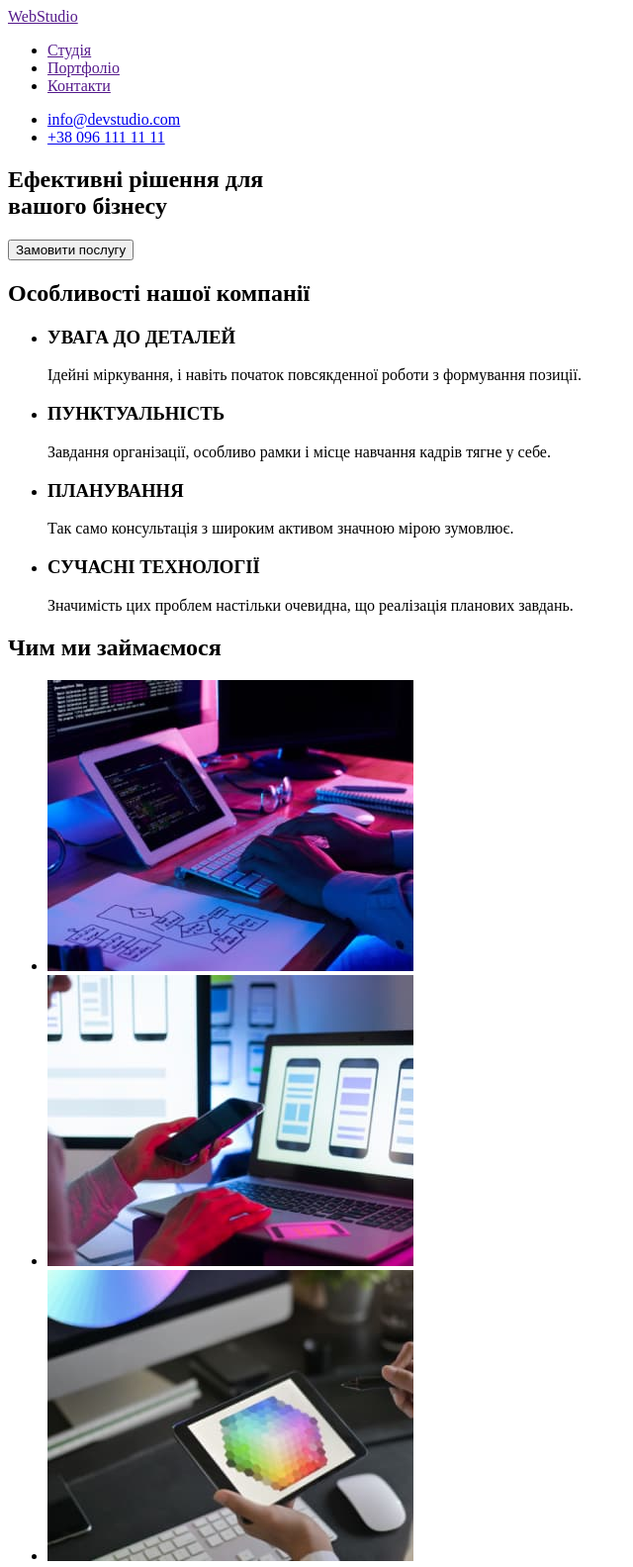
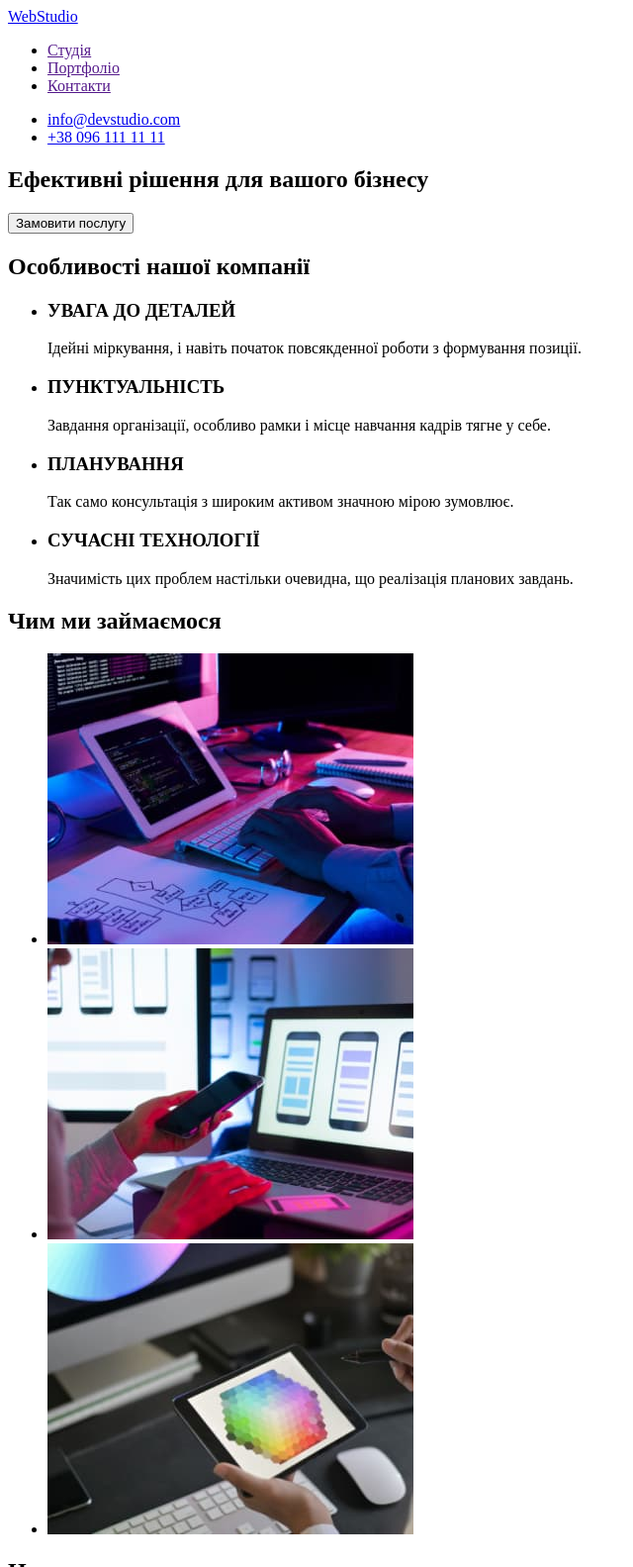
Before and after one commit to Dima-Davidenko/goit-markup-hw-01, a plain HTML site: page index.html in a window 1280 px wide. Shown: the top 1583 px of the page at 99% size, without its empty margins (0-640 px from the left). Drawn offline with Linux system fonts and the light colour scheme.

Commit message:
Fixed mentor's remarks
Add link for logo, remoove br, remoove links from work-list, change footer

```diff
--- a/index.html
+++ b/index.html
@@ -9,11 +9,10 @@
   <body>
     <!-- Site header -->
     <header>
-      <!-- Web-studio Logo -->
-      <a href="">WebStudio</a>
-
       <!-- Site navigation block -->
       <nav>
+        <!-- Web-studio Logo -->
+        <a href="./index.html">WebStudio</a>
         <ul>
           <li>
             <a href="">Студія</a>
@@ -42,7 +41,7 @@
     <main>
       <!-- Hero section -->
       <section>
-        <h1>Ефективні рішення для <br />вашого бізнесу</h1>
+        <h1>Ефективні рішення для вашого бізнесу</h1>
         <button type="button">Замовити послугу</button>
       </section>
 
@@ -75,19 +74,13 @@
         <h2>Чим ми займаємося</h2>
         <ul>
           <li>
-            <a href="">
             <img src="./images/work-1.jpg" alt="Людина працює за комп'ютером" width="370" />
-            </a>
           </li>
           <li>
-            <a href="">
             <img src="./images/work-2.jpg" alt="Людина працює за комп'ютером" width="370" />
-            </a>
           </li>
           <li>
-            <a href="">
             <img src="./images/work-3.jpg" alt="Людина працює за комп'ютером" width="370" />
-            </a>
           </li>
         </ul>
       </section>
@@ -123,12 +116,14 @@
     <!-- Site footer -->
     <footer>
       <!-- Web-studio Logo -->
-      <a href="">WebStudio</a>
+      <a href="./index.html">WebStudio</a>
       <!-- Web-studio contacts -->
+      <address>
         <ul>
           <li>
-          <!-- WebStudio Adress -->
-          <address>м. Київ, пр-т Лесі Українки, 26</address>
+            <a href="https://goo.gl/maps/LqEMvfZFrGtLSNi77" target="_blank"
+              >м. Київ, пр-т Лесі Українки, 26</a
+            >
           </li>
           <li>
             <a href="mailto:info@devstudio.com">info@devstudio.com</a>
@@ -137,6 +132,7 @@
             <a href="tel:+380961111111">+38 096 111 11 11</a>
           </li>
         </ul>
+      </address>
     </footer>
   </body>
 </html>
```
Lines whose indentation alone changed are shown as unchanged.
